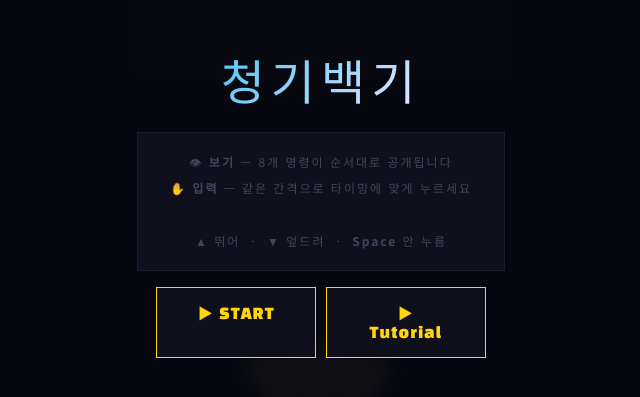
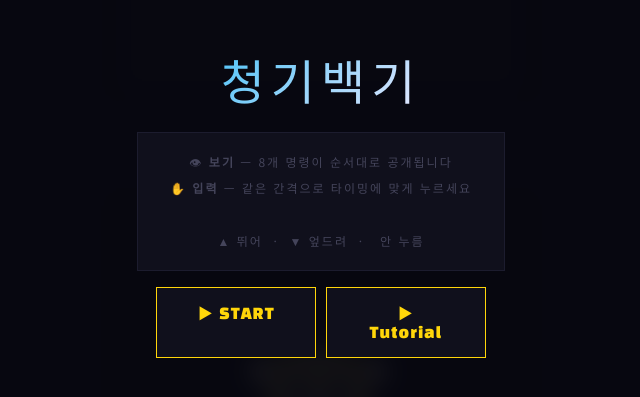
Before and after one commit to rahwan10/BlueFlagGame, a plain HTML site: page main.html in a window 1280 px wide. Shown: the part 199-596 px from the top of the page, 319-959 px from the left. Drawn offline with Linux system fonts and the light colour scheme.

Commit message:
fix: 첫화면 입력 안내문 수정

```diff
--- a/main.html
+++ b/main.html
@@ -16,7 +16,7 @@
     <div class="ov-note">
       👁 <b>보기</b> — 8개 명령이 순서대로 공개됩니다<br>
       ✋ <b>입력</b> — 같은 간격으로 타이밍에 맞게 누르세요<br><br>
-      ▲ 뛰어&nbsp;&nbsp;·&nbsp;&nbsp;▼ 엎드려&nbsp;&nbsp;·&nbsp;&nbsp;<b>Space</b> 안 누름
+      ▲ 뛰어&nbsp;&nbsp;·&nbsp;&nbsp;▼ 엎드려&nbsp;&nbsp;·&nbsp;&nbsp; 안 누름
     </div>
     <div class="ov-actions">
       <button class="btn btn-start" onclick="Game.handleStart(false)">▶ START</button>
```
